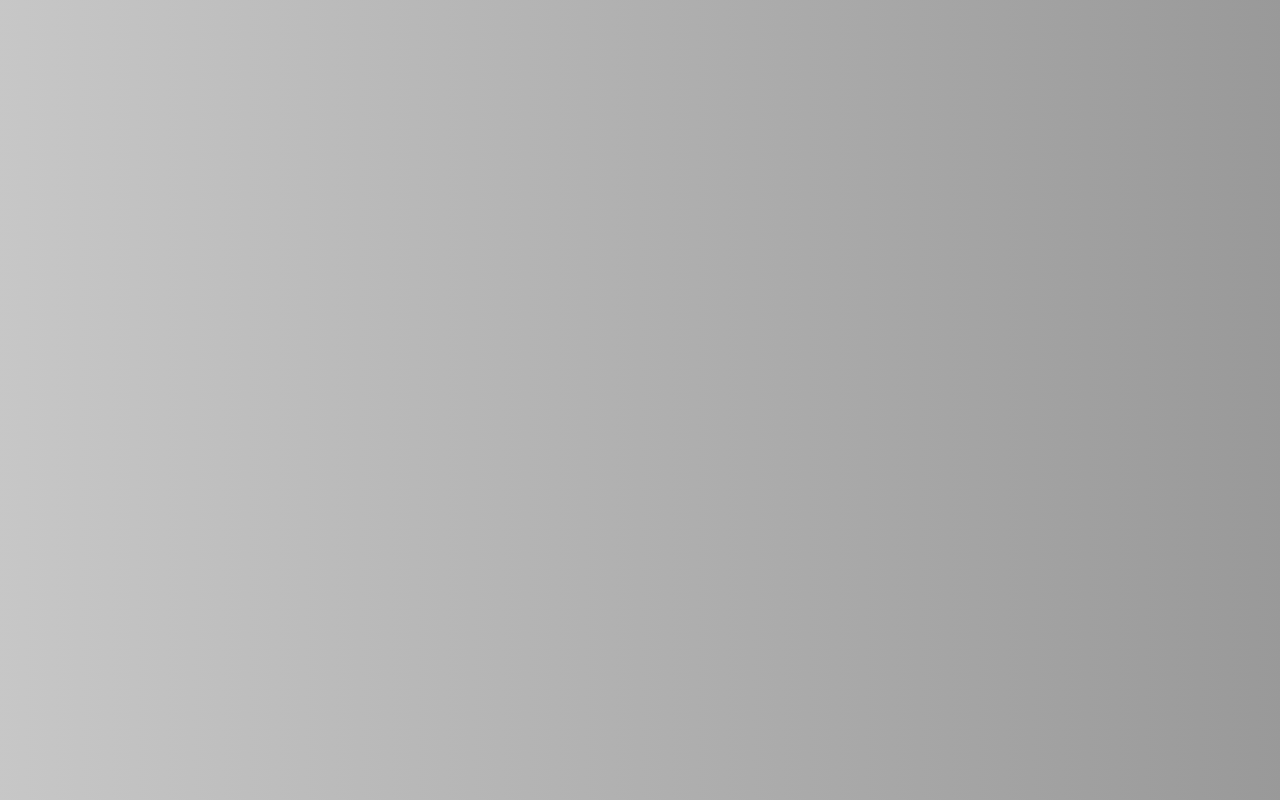
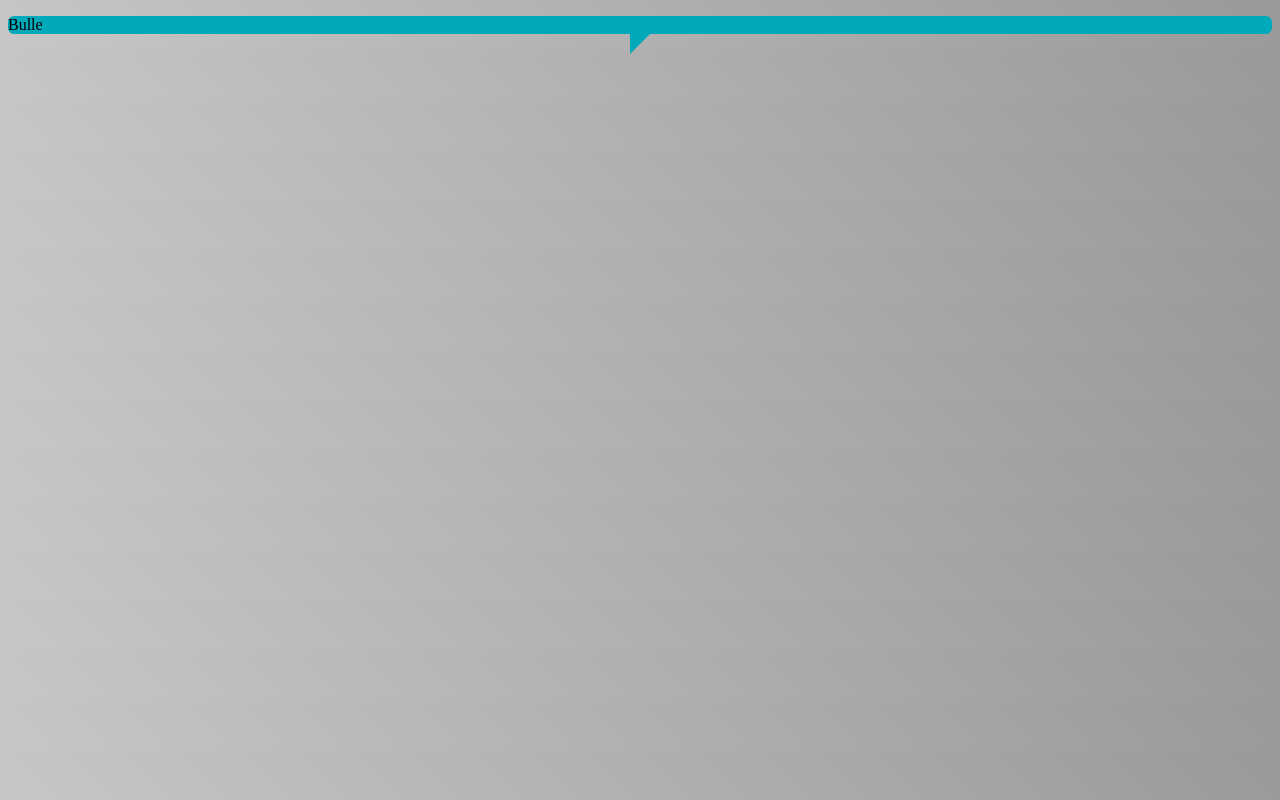
Before and after one commit to alexandreBruneau/projet-cine-club-nom-int-ressant, a plain HTML site: page commentaire.html in a window 1280 px wide. Drawn offline with Linux system fonts and the light colour scheme.

Commit message:
autre commit

```diff
--- a/commentaire.html
+++ b/commentaire.html
@@ -1,13 +1,12 @@
 <!DOCTYPE html>
-<header>
+
+<head>
     <title>Commentaire</title>
     <link href="style.css" rel="stylesheet" type="text/css">
-</header>
+</head>
 
 <body>
     <main>
-        <form>
-
-        </form>
+        <p class="speech-bubble">Bulle</p>
     </main>
 </body>
--- a/style.css
+++ b/style.css
@@ -39,11 +39,6 @@ img {
 
 #pageForm {
     background: linear-gradient(45deg, #F4C66C, #f2a45e, #ed8052, #e55945)
-}
-
-#abc {
-    text-align: center;
-    animation: heartbeat .5s infinite;
 }
 
 #forma {
@@ -114,3 +109,26 @@ label {
     width: 150px;
     height: 80px;
 }
+
+/* test */
+
+.speech-bubble {
+    position: relative;
+    background: #00aabb;
+    border-radius: .4em;
+}
+
+.speech-bubble:after {
+    content: '';
+    position: absolute;
+    bottom: 0;
+    left: 50%;
+    width: 0;
+    height: 0;
+    border: 20px solid transparent;
+    border-top-color: #00aabb;
+    border-bottom: 0;
+    border-left: 0;
+    margin-left: -10px;
+    margin-bottom: -20px;
+}
```
